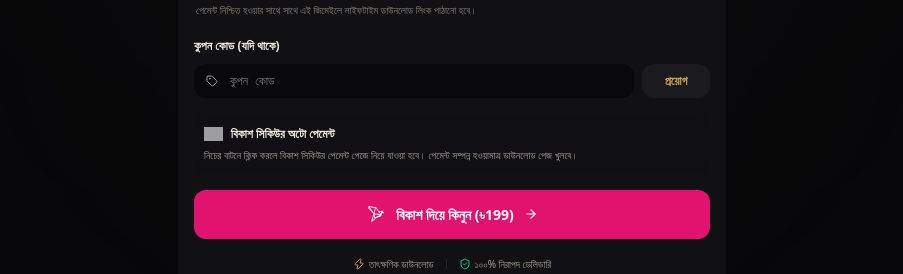
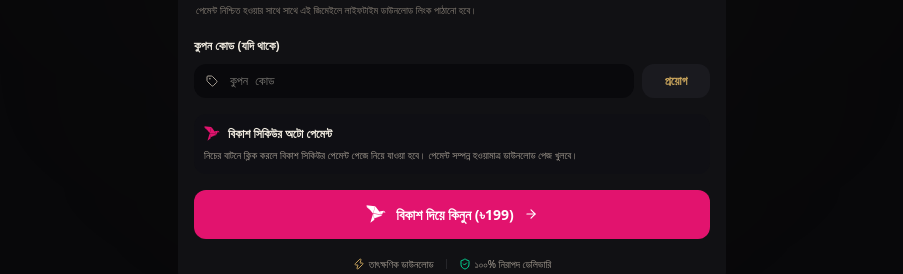
Before and after one commit to fahadislamfi99-cloud/48-laws-of-power-landing-page, a Next.js app: page / in a window 1280 px wide. Shown: the part 10580-10854 px from the top of the page, without its empty margins (188-1091 px from the left). Built offline with nearby package versions, Linux system fonts and the light colour scheme; no server answers; the database is empty; grey boxes are pictures that could not be loaded.

Commit message:
style(icons): use standalone bKash origami bird SVG icon

```diff
--- a/src/components/OrderForm.tsx
+++ b/src/components/OrderForm.tsx
@@ -446,9 +446,9 @@
       <div className="p-2.5 sm:p-3 rounded-xl bg-[#0F0F14] border border-[#E2136E]/30 space-y-1 text-xs">
         <div className="flex items-center gap-2 text-[#F0EBE0] font-bold text-xs leading-relaxed">
           <img
-            src="/images/bkash-com-brandmark.svg"
+            src="/images/bkash-bird.svg"
             alt="bKash"
-            className="h-3.5 sm:h-4 w-auto object-contain shrink-0"
+            className="w-4 h-4 object-contain shrink-0"
             loading="lazy"
           />
           <span>বিকাশ সিকিউর অটো পেমেন্ট</span>
@@ -472,9 +472,9 @@
         ) : (
           <>
             <img
-              src="/images/bkash-svgrepo-com.svg"
+              src="/images/bkash-bird.svg"
               alt="bKash"
-              className="w-5 h-5 sm:w-5.5 sm:h-5.5 object-contain shrink-0"
+              className="w-5 h-5 sm:w-5.5 sm:h-5.5 brightness-0 invert object-contain shrink-0"
               loading="eager"
             />
             <span>বিকাশ দিয়ে কিনুন (৳{currentPrice})</span>
```
Also changed, not shown: public/images/bkash-bird.svg (added).
